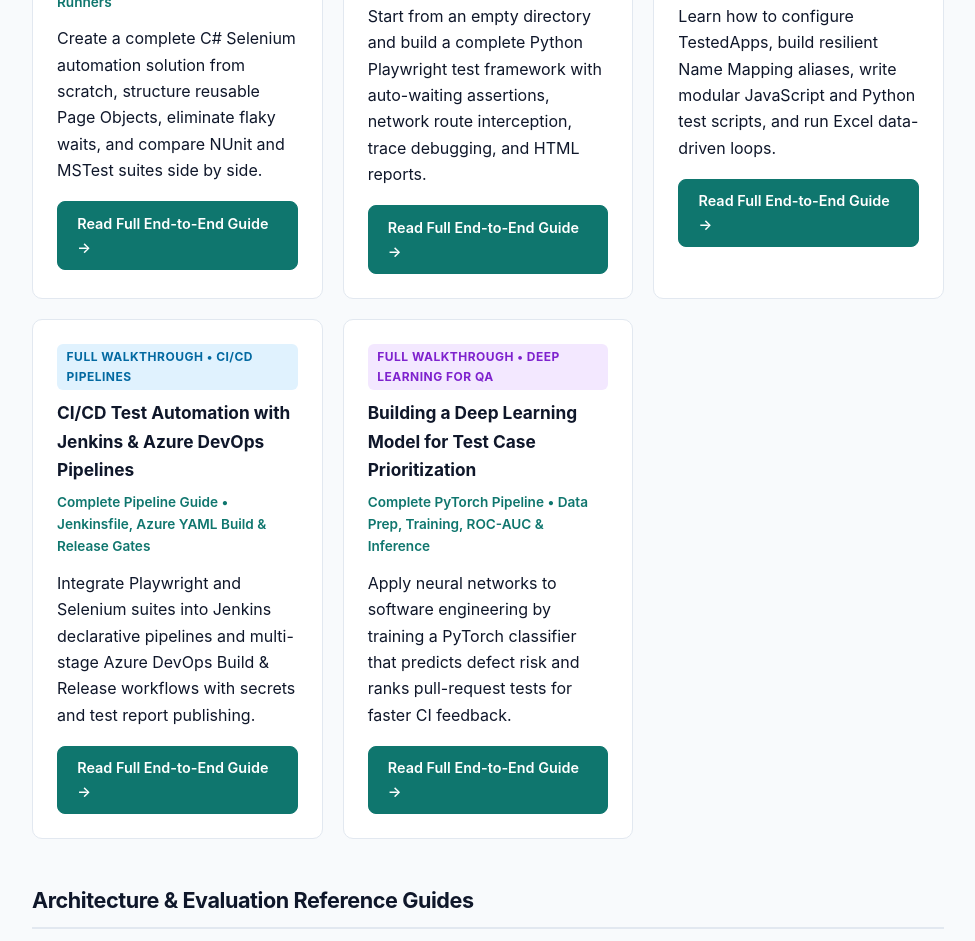
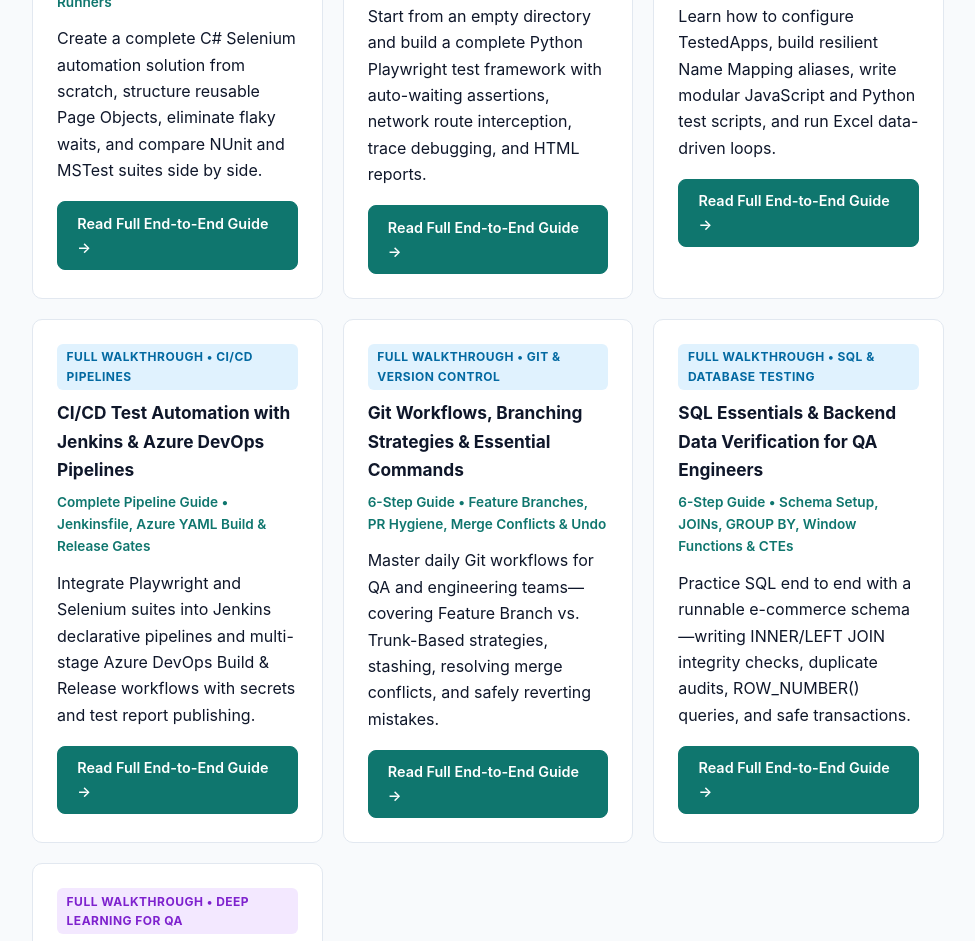
Before and after one commit to snehavmenon25-ux/snehavmenon25-ux.github.io, a plain HTML site: page tutorials.html in a window 1280 px wide. Shown: the part 1238-2179 px from the top of the page, without its empty margins (152-1127 px from the left). Drawn offline with Linux system fonts and the light colour scheme.

Commit message:
Add SQL and Git tutorials to the main page

```diff
--- a/tutorials.html
+++ b/tutorials.html
@@ -13,7 +13,7 @@
     <div class="hero">
       <h1>Software Testing & AI Tutorials</h1>
       <p>
-        Step-by-step, beginner-friendly walkthroughs covering test planning, QA &amp; software project management, test automation frameworks, CI/CD pipelines, and deep learning applied to software quality engineering.
+        Step-by-step, beginner-friendly walkthroughs covering test planning, QA &amp; software project management, test automation frameworks, CI/CD pipelines, Git, SQL, and deep learning applied to software quality engineering.
       </p>
     </div>
 
@@ -92,6 +92,26 @@
         </article>
 
         <article class="card">
+          <span class="category-pill cat-testing">Full Walkthrough • Git &amp; Version Control</span>
+          <h3>Git Workflows, Branching Strategies &amp; Essential Commands</h3>
+          <span class="meta">6-Step Guide • Feature Branches, PR Hygiene, Merge Conflicts &amp; Undo</span>
+          <p>Master daily Git workflows for QA and engineering teams—covering Feature Branch vs. Trunk-Based strategies, stashing, resolving merge conflicts, and safely reverting mistakes.</p>
+          <div style="margin-top: 1.1rem;">
+            <a href="tutorial-git-workflows.html" class="btn btn-primary">Read Full End-to-End Guide &rarr;</a>
+          </div>
+        </article>
+
+        <article class="card">
+          <span class="category-pill cat-testing">Full Walkthrough • SQL &amp; Database Testing</span>
+          <h3>SQL Essentials &amp; Backend Data Verification for QA Engineers</h3>
+          <span class="meta">6-Step Guide • Schema Setup, JOINs, GROUP BY, Window Functions &amp; CTEs</span>
+          <p>Practice SQL end to end with a runnable e-commerce schema—writing INNER/LEFT JOIN integrity checks, duplicate audits, ROW_NUMBER() queries, and safe transactions.</p>
+          <div style="margin-top: 1.1rem;">
+            <a href="tutorial-sql-for-qa.html" class="btn btn-primary">Read Full End-to-End Guide &rarr;</a>
+          </div>
+        </article>
+
+        <article class="card">
           <span class="category-pill cat-ai">Full Walkthrough • Deep Learning for QA</span>
           <h3>Building a Deep Learning Model for Test Case Prioritization</h3>
           <span class="meta">Complete PyTorch Pipeline • Data Prep, Training, ROC-AUC &amp; Inference</span>
```
